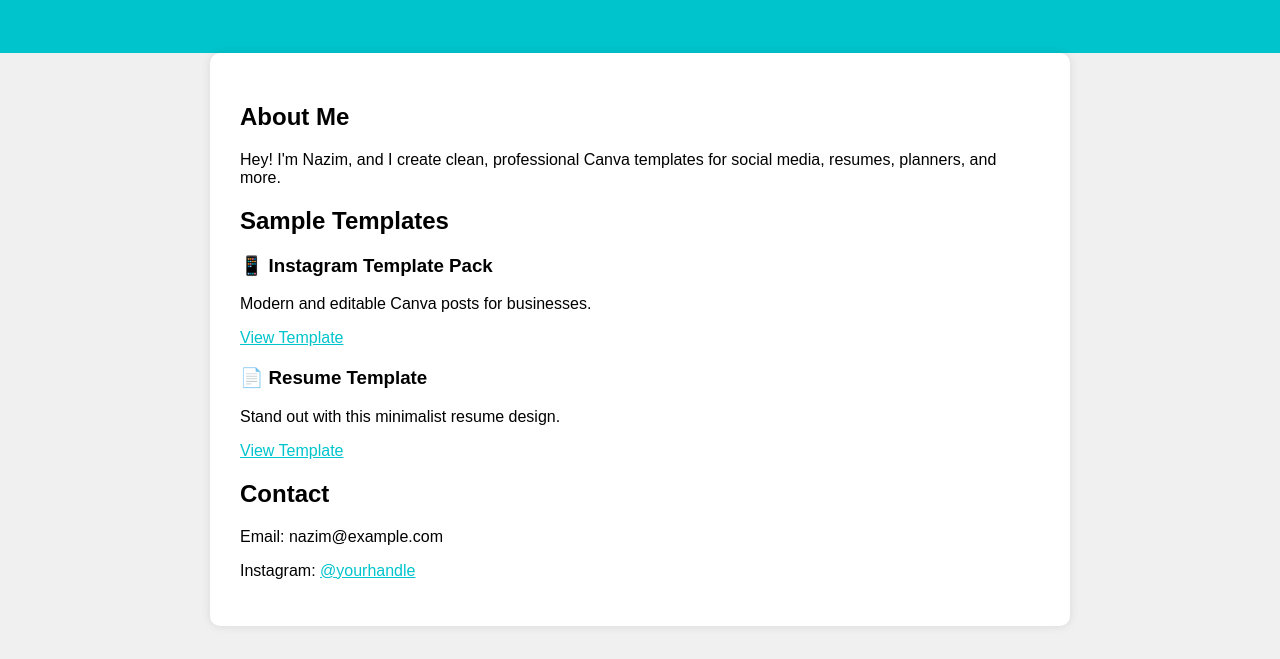
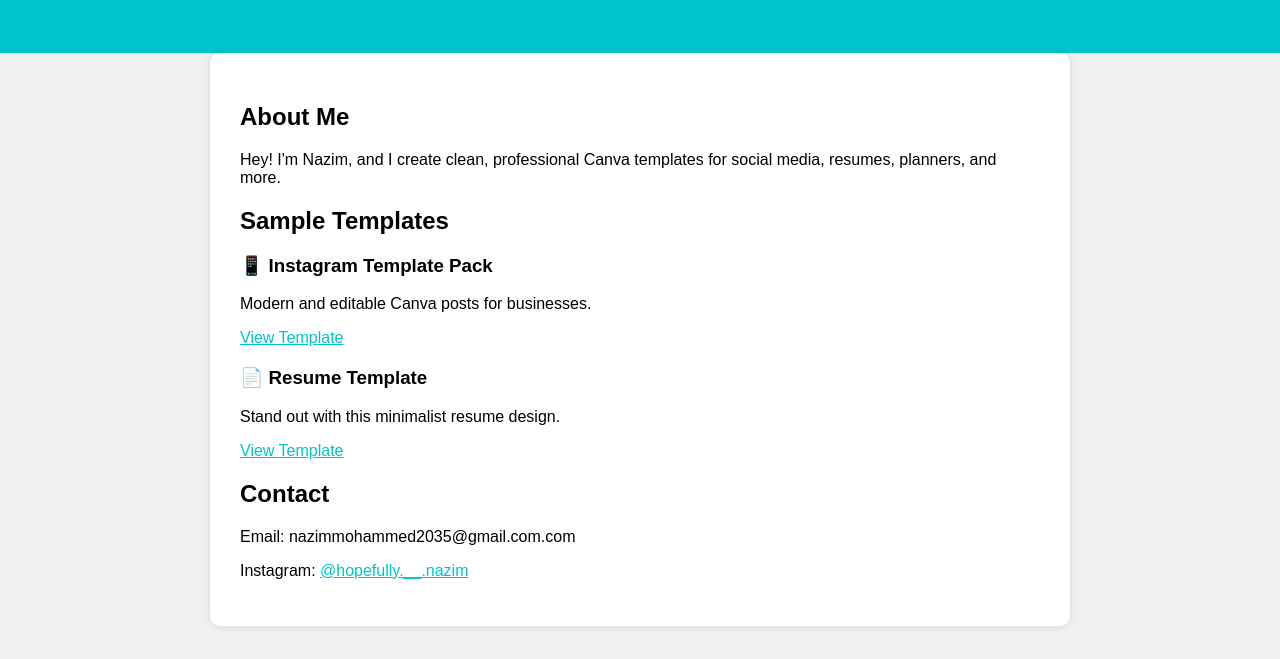
Before and after one commit to Nazim-Mohammed/Canva, a plain HTML site: page index.html in a window 1280 px wide. Shown: the part 141-800 px from the top of the page. Drawn offline with Linux system fonts and the light colour scheme.

Commit message:
Update index.html

```diff
--- a/index.html
+++ b/index.html
@@ -58,8 +58,8 @@
     </div>
 
     <h2>Contact</h2>
-    <p>Email: nazim@example.com</p>
-    <p>Instagram: <a href="https://instagram.com/yourhandle" target="_blank">@yourhandle</a></p>
+    <p>Email: nazimmohammed2035@gmail.com.com</p>
+    <p>Instagram: <a href="https://instagram.com/hopefully.__.nazim" target="_blank">@hopefully.__.nazim</a></p>
   </section>
 
 </body>
```
